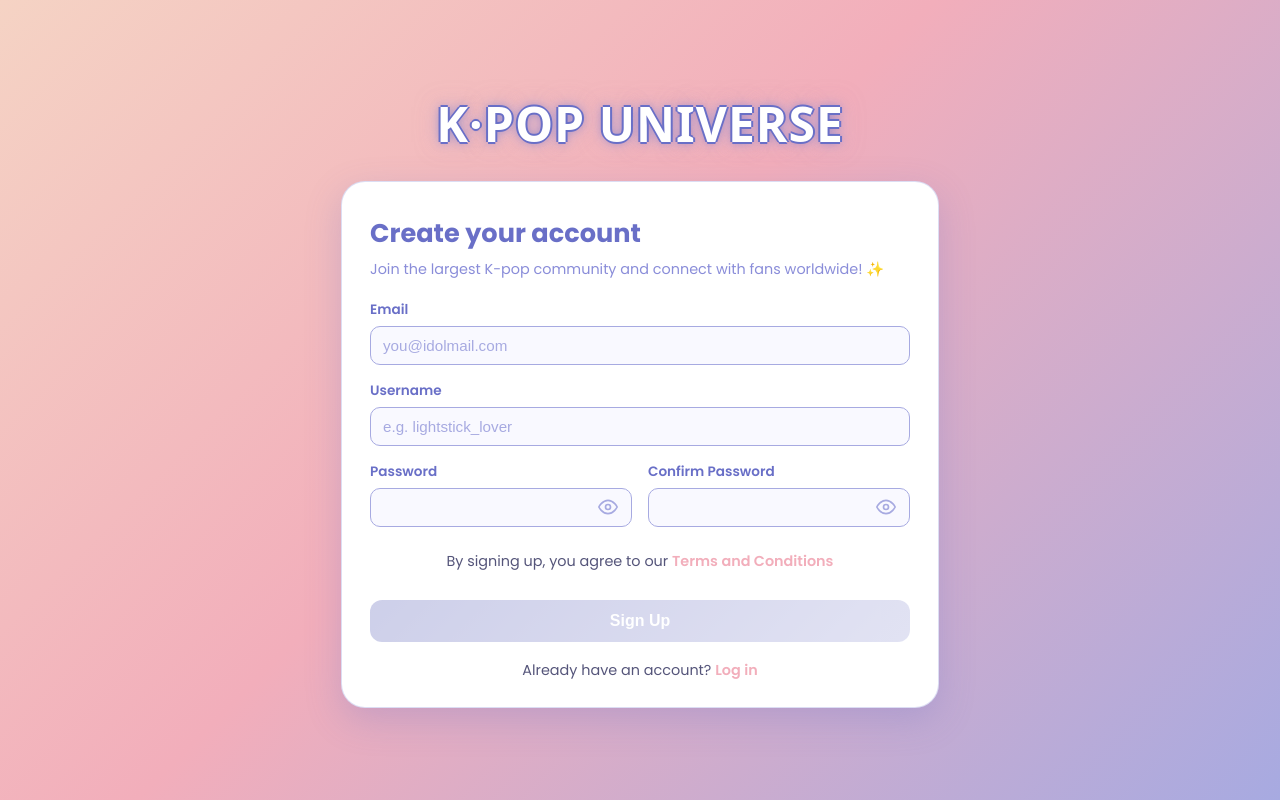
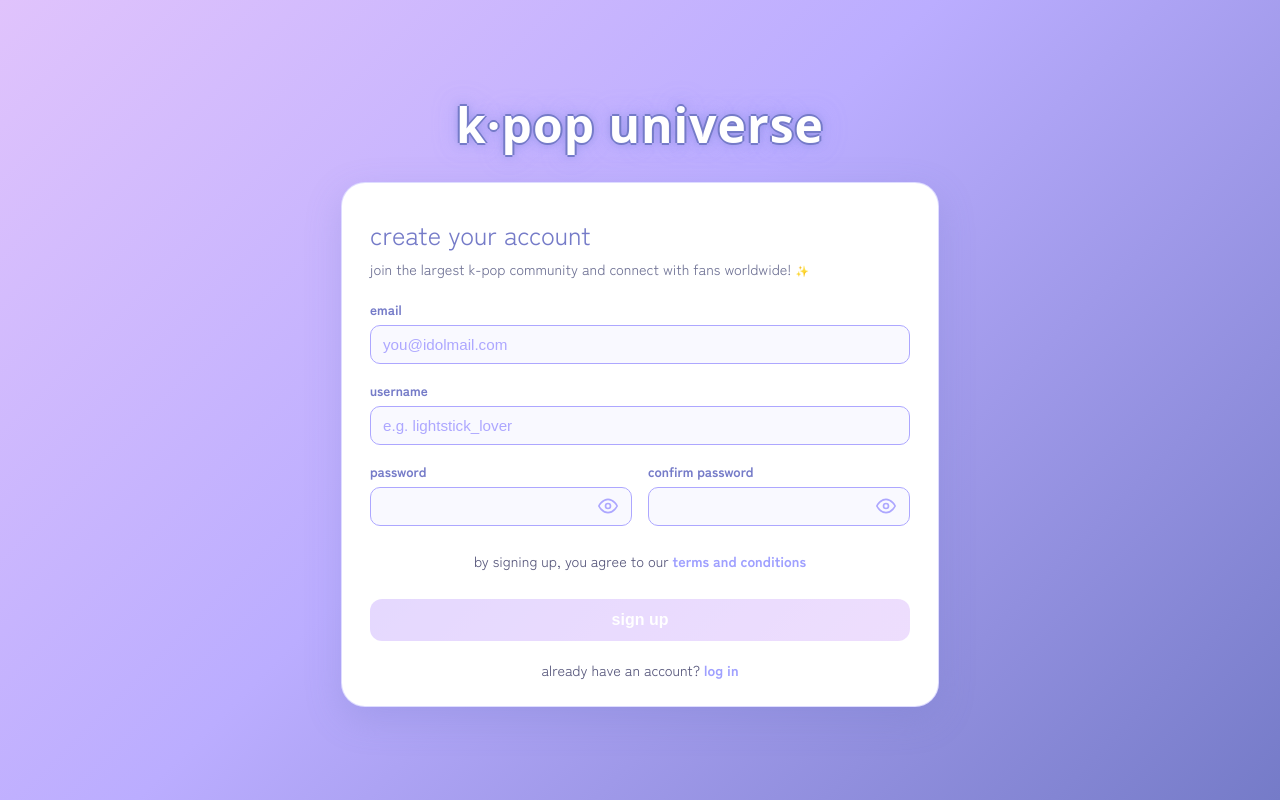
Before and after one commit to AndSam321/KPopUniverseV3, a React (Vite) app in the folder frontend/: page /register in a window 1280 px wide. Built offline with nearby package versions, Linux system fonts and the light colour scheme; no server answers; a web font is replaced by a local one.

Commit message:
make different color pallette, as well as lowercase everything else

```diff
--- a/frontend/index.html
+++ b/frontend/index.html
@@ -19,6 +19,10 @@
   href="https://fonts.googleapis.com/css2?family=DynaPuff:wght@500;600;700&family=Poppins:wght@400;500;600&display=swap"
   rel="stylesheet"
 />
+<link
+  href="https://fonts.googleapis.com/css2?family=Zen+Kaku+Gothic+New:wght@400;500;700;900&display=swap"
+  rel="stylesheet"
+/>
 
     <meta name="viewport" content="width=device-width, initial-scale=1.0" />
     <title>frontend</title>
--- a/frontend/src/components/auth/Login.jsx
+++ b/frontend/src/components/auth/Login.jsx
@@ -44,14 +44,12 @@ export default function Login() {
     <div className="register-page">
       <div className="register-container">
         {/* Same title styling as Register */}
-        <h1 className="register-site-title">K·POP UNIVERSE</h1>
+        <h1 className="register-site-title">k·pop universe</h1>
 
         <div className="register-card">
           <header className="register-header">
-            <h2 className="register-title">Welcome back</h2>
-            <p className="register-subtitle">
-              Log in to your fandom account 🌙
-            </p>
+            <h2 className="register-title">welcome back</h2>
+            <p className="register-subtitle">log in to your account</p>
           </header>
 
           {error && <div className="register-error">{error}</div>}
@@ -59,7 +57,7 @@ export default function Login() {
           <form className="register-form" onSubmit={handleSubmit}>
             <div className="form-group">
               <label className="form-label" htmlFor="email">
-                Email
+                email
               </label>
               <input
                 id="email"
@@ -75,7 +73,7 @@ export default function Login() {
 
             <div className="form-group">
               <label className="form-label" htmlFor="password">
-                Password
+                password
               </label>
               <input
                 id="password"
@@ -93,14 +91,14 @@ export default function Login() {
               className="register-button"
               disabled={loading}
             >
-              {loading ? "Logging in..." : "Log In"}
+              {loading ? "logging in..." : "log In"}
             </button>
           </form>
 
           <p className="register-footer-text">
-            Don’t have an account yet?{" "}
+            don’t have an account yet?{" "}
             <a href="/register" className="register-footer-link">
-              Sign up
+              sign up
             </a>
           </p>
         </div>
--- a/frontend/src/components/auth/Register.css
+++ b/frontend/src/components/auth/Register.css
@@ -6,9 +6,9 @@
   display: flex;
   justify-content: center;
   align-items: center;
-  background: linear-gradient(135deg, #f5d3c4 0%, #f2aebb 45%, #a7aae1 100%);
-  font-family: "Poppins", system-ui, -apple-system, BlinkMacSystemFont,
-    sans-serif;
+  background: linear-gradient(135deg, #e0c3fc 0%, #bbadff 45%, #757bc8 100%);
+  font-family: "Zen Kaku Gothic New", system-ui, -apple-system,
+    BlinkMacSystemFont, sans-serif;
   overflow: hidden; /* no scrollbars, even with tiny overflow */
 }
 
@@ -34,9 +34,9 @@
   letter-spacing: 1px;
 
   /* Outline-ish effect + glow using text-shadow */
-  text-shadow: -2px 0 #696fc7, 2px 0 #696fc7, 0 -2px #696fc7, 0 2px #696fc7,
-    0 0 10px rgba(105, 111, 199, 0.6), 0 0 18px rgba(167, 170, 225, 0.6),
-    0 0 24px rgba(242, 174, 187, 0.5);
+  text-shadow: -2px 0 #757bc8, 2px 0 #757bc8, 0 -2px #757bc8, 0 2px #757bc8,
+    0 0 10px rgba(117, 123, 200, 0.6), 0 0 18px rgba(159, 160, 255, 0.6),
+    0 0 24px rgba(187, 173, 255, 0.5);
 
   animation: titleFloat 3s ease-in-out infinite;
 }
@@ -64,8 +64,8 @@
   background: #ffffff;
   border-radius: 24px;
   padding: 32px 28px 26px;
-  box-shadow: 0 12px 35px rgba(105, 111, 199, 0.25);
-  border: 1px solid rgba(167, 170, 225, 0.4);
+  box-shadow: 0 12px 35px rgba(117, 123, 200, 0.25);
+  border: 1px solid rgba(173, 167, 255, 0.4);
   transition: transform 0.2s ease;
 }
 
@@ -89,14 +89,18 @@
 .register-title {
   margin: 0;
   font-size: 1.6rem;
-  font-weight: 700;
-  color: #696fc7; /* primary */
+  font-weight: 400;
+  color: #757bc8; /* primary */
 }
 
 .register-subtitle {
   margin-top: 6px;
   font-size: 0.9rem;
-  color: #8a8dd9; /* lighter periwinkle */
+  color: #6d7093; /* lighter purple */
+}
+
+.emoji-small {
+  font-size: 0.75em;
 }
 
 /* === Error message === */
@@ -104,9 +108,9 @@
   margin-bottom: 16px;
   padding: 10px 12px;
   border-radius: 10px;
-  background-color: rgba(242, 174, 187, 0.15);
-  border: 1px solid #f2aebb;
-  color: #b0234d;
+  background-color: rgba(218, 182, 252, 0.15);
+  border: 1px solid #dab6fc;
+  color: #6b3d8c;
   text-align: center;
   font-size: 0.85rem;
 }
@@ -144,14 +148,14 @@
 .form-label {
   font-size: 0.85rem;
   font-weight: 600;
-  color: #696fc7;
+  color: #757bc8;
 }
 
 /* === Inputs === */
 .form-input {
   padding: 10px 12px;
   border-radius: 10px;
-  border: 1px solid #a7aae1;
+  border: 1px solid #ada7ff;
   background: #f9f9ff;
   color: #1e1e2f;
   font-size: 0.95rem;
@@ -159,12 +163,12 @@
 }
 
 .form-input::placeholder {
-  color: #a7aae1;
+  color: #ada7ff;
 }
 
 .form-input:focus {
-  border-color: #696fc7;
-  box-shadow: 0 0 0 3px rgba(105, 111, 199, 0.2);
+  border-color: #757bc8;
+  box-shadow: 0 0 0 3px rgba(117, 123, 200, 0.2);
   outline: none;
 }
 
@@ -190,17 +194,17 @@
   display: flex;
   align-items: center;
   justify-content: center;
-  color: #a7aae1;
+  color: #ada7ff;
   transition: color 0.2s ease;
 }
 
 .password-toggle:hover {
-  color: #696fc7;
+  color: #757bc8;
 }
 
 .password-toggle:focus {
   outline: none;
-  color: #696fc7;
+  color: #757bc8;
 }
 
 /* === Button === */
@@ -210,18 +214,18 @@
   padding: 12px 16px;
   border: none;
   border-radius: 12px;
-  background: linear-gradient(135deg, #696fc7, #a7aae1);
+  background: linear-gradient(135deg, #757bc8, #ada7ff);
   color: #ffffff;
   font-size: 1rem;
   font-weight: 600;
   cursor: pointer;
   transition: all 0.2s ease;
-  box-shadow: 0 6px 20px rgba(105, 111, 199, 0.35);
+  box-shadow: 0 6px 20px rgba(117, 123, 200, 0.35);
 }
 
 .register-button:hover:not(:disabled) {
-  background: linear-gradient(135deg, #5d63b3, #989bd9);
-  box-shadow: 0 10px 25px rgba(105, 111, 199, 0.45);
+  background: linear-gradient(135deg, #6b70b8, #9fa0ff);
+  box-shadow: 0 10px 25px rgba(117, 123, 200, 0.45);
   transform: translateY(-2px);
 }
 
@@ -239,7 +243,7 @@
 }
 
 .register-footer-link {
-  color: #f2aebb;
+  color: #9fa0ff;
   font-weight: 600;
   text-decoration: none;
 }
@@ -253,7 +257,7 @@
   background: none;
   border: none;
   padding: 0;
-  color: #f2aebb;
+  color: #9fa0ff;
   font-weight: 600;
   text-decoration: none;
   cursor: pointer;
@@ -278,7 +282,7 @@
   opacity: 0.5;
   cursor: not-allowed;
   pointer-events: none;
-  background: linear-gradient(135deg, #9ca0d4, #c5c7e8) !important;
+  background: linear-gradient(135deg, #cbb2fe, #ddbdfc) !important;
   box-shadow: none !important;
   transform: none !important;
 }
--- a/frontend/src/components/auth/Register.jsx
+++ b/frontend/src/components/auth/Register.jsx
@@ -55,15 +55,15 @@ export default function Register() {
     <div className="register-page">
       <div className="register-container">
         {/* Website title OUTSIDE the card */}
-        <h1 className="register-site-title">K·POP UNIVERSE</h1>
+        <h1 className="register-site-title">k·pop universe</h1>
 
         {/* Card with form */}
         <div className="register-card">
           <header className="register-header">
-            <h2 className="register-title">Create your account</h2>
+            <h2 className="register-title">create your account</h2>
             <p className="register-subtitle">
-              Join the largest K-pop community and connect with fans worldwide!
-              ✨
+              join the largest k-pop community and connect with fans worldwide!{" "}
+              <span className="emoji-small">✨</span>
             </p>
           </header>
 
@@ -72,7 +72,7 @@ export default function Register() {
           <form className="register-form" onSubmit={handleSubmit}>
             <div className="form-group">
               <label className="form-label" htmlFor="email">
-                Email
+                email
               </label>
               <input
                 id="email"
@@ -88,7 +88,7 @@ export default function Register() {
 
             <div className="form-group">
               <label className="form-label" htmlFor="username">
-                Username
+                username
               </label>
               <input
                 id="username"
@@ -105,7 +105,7 @@ export default function Register() {
             <div className="form-row">
               <div className="form-group half">
                 <label className="form-label" htmlFor="password">
-                  Password
+                  password
                 </label>
                 <div className="password-input-wrapper">
                   <input
@@ -140,7 +140,7 @@ export default function Register() {
 
               <div className="form-group half">
                 <label className="form-label" htmlFor="passwordConfirmation">
-                  Confirm Password
+                  confirm password
                 </label>
                 <div className="password-input-wrapper">
                   <input
@@ -175,13 +175,13 @@ export default function Register() {
             </div>
 
             <p className="terms-notice">
-              By signing up, you agree to our{" "}
+              by signing up, you agree to our{" "}
               <button
                 type="button"
                 onClick={() => setShowTermsModal(true)}
                 className="terms-link-button"
               >
-                Terms and Conditions
+                terms and conditions
               </button>
             </p>
 
@@ -190,14 +190,14 @@ export default function Register() {
               className="register-button"
               disabled={loading || !termsAccepted}
             >
-              {loading ? "Creating account..." : "Sign Up"}
+              {loading ? "creating account..." : "sign up"}
             </button>
           </form>
 
           <p className="register-footer-text">
-            Already have an account?{" "}
+            already have an account?{" "}
             <a href="/login" className="register-footer-link">
-              Log in
+              log in
             </a>
           </p>
         </div>
```
